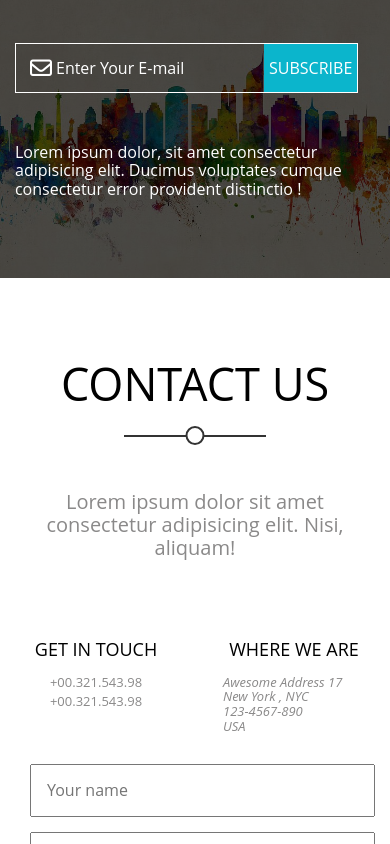
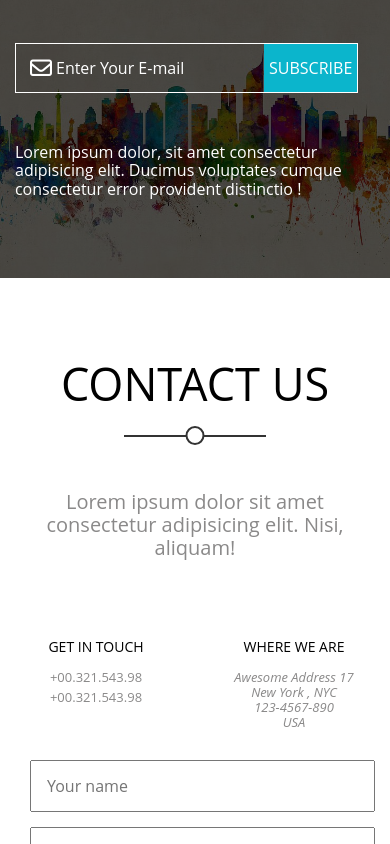
Before and after one commit to MohammedBassiouny/kasper2024-templete-two, a plain HTML site: page index.html in a window 390 px wide. Shown: the part 11156-12000 px from the top of the page. Drawn offline with Linux system fonts and the light colour scheme.

Commit message:
Update style.css

```diff
--- a/css/style.css
+++ b/css/style.css
@@ -1143,6 +1143,7 @@ main .right{
         padding: 0px;
         flex-basis: 45%;
         order: 1;
+        font-size: 14px;
     }
     .contact .content .info .phone:first-of-type{
         padding: var(--main-padding) 0px 0px;
@@ -1161,13 +1162,13 @@ main .right{
         padding: 0px;
         flex-basis: 45%;
         order: 2;
+        font-size: 14px;
     }
     .contact .content .info address{
         padding: var(--main-padding) 10px 0px;
         flex-basis: 45%;
         order: 4;
         font-size: 13px;
-        text-align: start;
     }
 
 }
```
